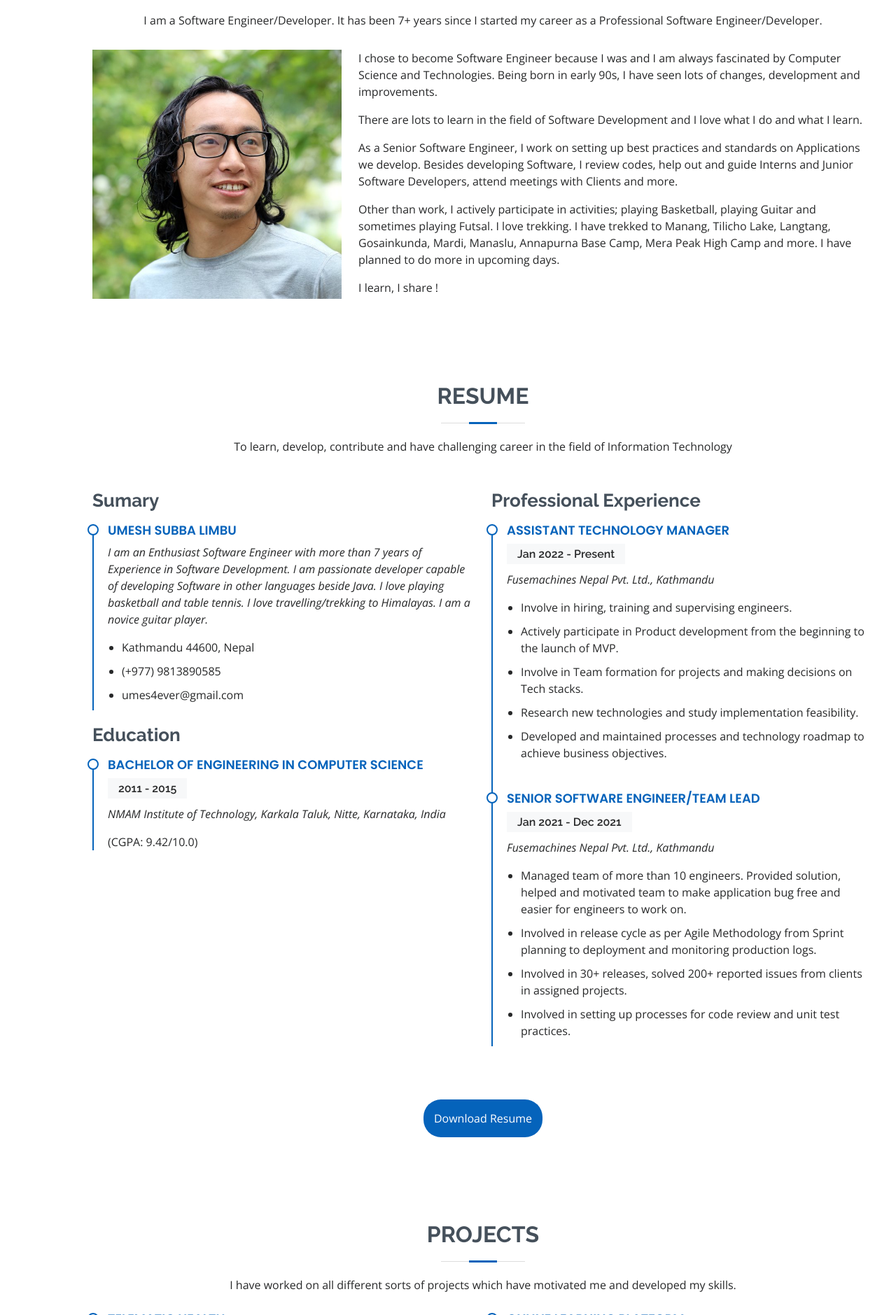
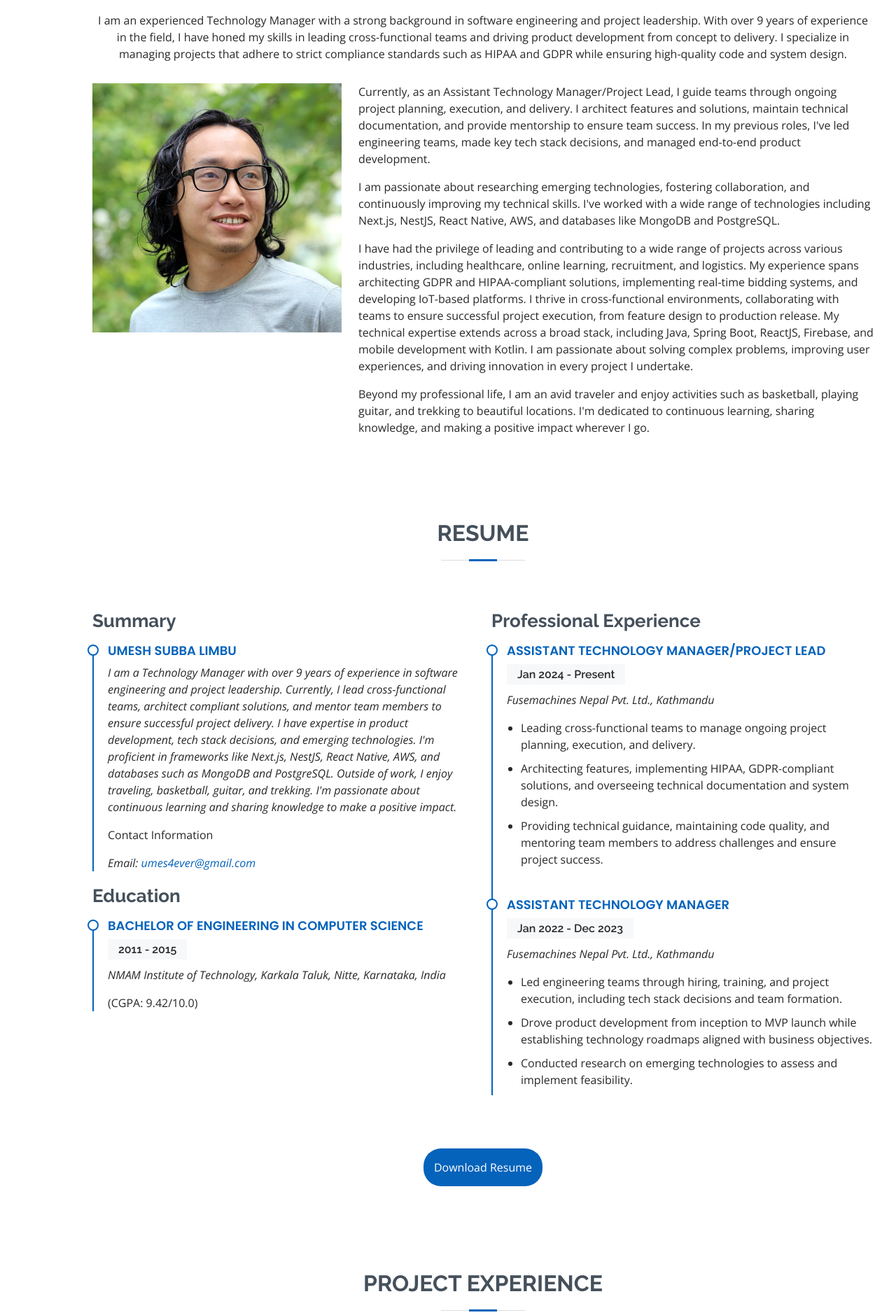
Before and after one commit to umes4ever/umes4ever.github.io, a plain HTML site: page index.html in a window 1280 px wide. Shown: the part 921-2800 px from the top of the page at 70% size. Drawn offline with nearby package versions, Linux system fonts and the light colour scheme.

Commit message:
Updated contents

```diff
--- a/index.html
+++ b/index.html
@@ -73,7 +73,7 @@
           <a href="#resume" class="nav-link scrollto"><i class="bx bx-file-blank"></i> <span>Resume</span></a>
         </li>
         <li>
-          <a href="#portfolio" class="nav-link scrollto"><i class="bx bx-book-content"></i> <span>Projects</span></a>
+          <a href="#portfolio" class="nav-link scrollto"><i class="bx bx-book-content"></i> <span>Project Experience</span></a>
         </li>
         <!-- <li><a href="#services" class="nav-link scrollto"><i class="bx bx-server"></i> <span>Services</span></a></li> -->
         <!-- <li><a href="#contact" class="nav-link scrollto"><i class="bx bx-envelope"></i> <span>Contact</span></a></li> -->
@@ -89,7 +89,8 @@
       <h1>Umesh Subba Limbu</h1>
       <p>
         I'm
-        <span class="typed" data-typed-items="Software Engineer, Traveller"></span>
+        <span class="typed"
+          data-typed-items="a passionate software engineer., a mentor who guides the next generation of developers.,  a lifelong learner always exploring new technologies.,  an adventurous traveler seeking inspiration from the world., dedicated to building impactful solutions and improving lives."></span>
       </p>
       <div class="social-links">
         <a href="https://twitter.com/umes4ever" class="twitter" target="_blank"><i class="bx bxl-twitter"></i></a>
@@ -116,8 +117,11 @@
         <div class="section-title">
           <h2>About</h2>
           <p>
-            I am a Software Engineer/Developer. It has been 7+ years since I
-            started my career as a Professional Software Engineer/Developer.
+            I am an experienced Technology Manager with a strong background in software engineering and project
+            leadership. With over 9 years of experience in the field, I have honed my skills in leading cross-functional
+            teams and driving product development from concept to delivery. I specialize in managing projects that
+            adhere to strict compliance standards such as HIPAA and GDPR while ensuring high-quality code and system
+            design.
           </p>
         </div>
 
@@ -127,30 +131,31 @@
           </div>
           <div class="col-lg-8 pt-4 pt-lg-0 content">
             <p>
-              I chose to become Software Engineer because I was and I am
-              always fascinated by Computer Science and Technologies. Being
-              born in early 90s, I have seen lots of changes, development and
-              improvements.
+              Currently, as an Assistant Technology Manager/Project Lead, I guide teams through ongoing project
+              planning, execution, and delivery. I architect features and solutions, maintain technical documentation,
+              and provide mentorship to ensure team success. In my previous roles, I've led engineering teams, made key
+              tech stack decisions, and managed end-to-end product development.
             </p>
             <p>
-              There are lots to learn in the field of Software Development and
-              I love what I do and what I learn.
+              I am passionate about researching emerging technologies, fostering collaboration, and continuously
+              improving my technical skills. I've worked with a wide range of technologies including Next.js, NestJS,
+              React Native, AWS, and databases like MongoDB and PostgreSQL.
             </p>
             <p>
-              As a Senior Software Engineer, I work on setting up best
-              practices and standards on Applications we develop. Besides
-              developing Software, I review codes, help out and guide Interns
-              and Junior Software Developers, attend meetings with Clients and
-              more.
+              I have had the privilege of leading and contributing to a wide range of projects across various
+              industries, including healthcare, online learning, recruitment, and logistics. My experience spans
+              architecting GDPR and HIPAA-compliant solutions, implementing real-time bidding systems, and developing
+              IoT-based platforms. I thrive in cross-functional environments, collaborating with teams to ensure
+              successful project execution, from feature design to production release. My technical expertise extends
+              across a broad stack, including Java, Spring Boot, ReactJS, Firebase, and mobile development with Kotlin.
+              I am passionate about solving complex problems, improving user experiences, and driving innovation in
+              every project I undertake.
             </p>
             <p>
-              Other than work, I actively participate in activities; playing
-              Basketball, playing Guitar and sometimes playing Futsal. I love
-              trekking. I have trekked to Manang, Tilicho Lake, Langtang,
-              Gosainkunda, Mardi, Manaslu, Annapurna Base Camp, Mera Peak High
-              Camp and more. I have planned to do more in upcoming days.
+              Beyond my professional life, I am an avid traveler and enjoy activities such as basketball, playing
+              guitar, and trekking to beautiful locations. I'm dedicated to continuous learning, sharing knowledge, and
+              making a positive impact wherever I go.
             </p>
-            <p>I learn, I share !</p>
           </div>
         </div>
       </div>
@@ -162,30 +167,24 @@
       <div class="container" data-aos="fade-up">
         <div class="section-title">
           <h2>Resume</h2>
-          <p>
-            To learn, develop, contribute and have challenging career in the
-            field of Information Technology
-          </p>
         </div>
 
         <div class="row">
           <div class="col-lg-6">
-            <h3 class="resume-title">Sumary</h3>
+            <h3 class="resume-title">Summary</h3>
             <div class="resume-item pb-0">
               <h4>Umesh Subba Limbu</h4>
               <p>
-                <em>I am an Enthusiast Software Engineer with more than 7 years
-                  of Experience in Software Development. I am passionate
-                  developer capable of developing Software in other languages
-                  beside Java. I love playing basketball and table tennis. I
-                  love travelling/trekking to Himalayas. I am a novice guitar
-                  player.</em>
+                <em>I am a Technology Manager with over 9 years of experience in software engineering and project
+                  leadership. Currently, I lead cross-functional teams, architect compliant solutions, and mentor team
+                  members to ensure successful project delivery. I have expertise in product development, tech stack
+                  decisions, and emerging technologies. I'm proficient in frameworks like Next.js, NestJS, React Native,
+                  AWS, and databases such as MongoDB and PostgreSQL. Outside of work, I enjoy traveling, basketball,
+                  guitar, and trekking. I'm passionate about continuous learning and sharing knowledge to make a
+                  positive impact.</em>
               </p>
-              <ul>
-                <li>Kathmandu 44600, Nepal</li>
-                <li>(+977) 9813890585</li>
-                <li>umes4ever@gmail.com</li>
-              </ul>
+              <p>Contact Information</p>
+              <p><em>Email: <a href="mailto:umes4ever@gmail.com">umes4ever@gmail.com</a></em></p>
             </div>
 
             <h3 class="resume-title">Education</h3>
@@ -202,28 +201,30 @@
           <div class="col-lg-6">
             <h3 class="resume-title">Professional Experience</h3>
             <div class="resume-item">
-              <h4>Assistant Technology Manager</h4>
-              <h5>Jan 2022 - Present</h5>
+              <h4>Assistant Technology Manager/Project Lead</h4>
+              <h5>Jan 2024 - Present</h5>
               <p><em>Fusemachines Nepal Pvt. Ltd., Kathmandu</em></p>
               <ul>
-                <li>Involve in hiring, training and supervising engineers.</li>
-                <li>Actively participate in Product development from the beginning to the launch of MVP.</li>
-                <li>Involve in Team formation for projects and making decisions on Tech stacks.</li>
-                <li>Research new technologies and study implementation feasibility.</li>
-                <li>Developed and maintained processes and technology roadmap to achieve business objectives.</li>
+                <li>Leading cross-functional teams to manage ongoing project planning, execution, and delivery.</li>
+                <li>Architecting features, implementing HIPAA, GDPR-compliant solutions, and overseeing technical
+                  documentation and system design.</li>
+                <li>Providing technical guidance, maintaining code quality, and mentoring team members to address
+                  challenges and ensure project success.</li>
               </ul>
             </div>
             <div class="resume-item">
-              <h4>Senior Software Engineer/Team Lead</h4>
-              <h5>Jan 2021 - Dec 2021</h5>
+              <h4>Assistant Technology Manager</h4>
+              <h5>Jan 2022 - Dec 2023</h5>
               <p><em>Fusemachines Nepal Pvt. Ltd., Kathmandu</em></p>
               <ul>
-                <li>Managed team of more than 10 engineers. Provided solution, helped and motivated team to make
-                  application bug free and easier for engineers to work on.</li>
-                <li>Involved in release cycle as per Agile Methodology from Sprint planning to deployment and monitoring
-                  production logs.</li>
-                <li>Involved in 30+ releases, solved 200+ reported issues from clients in assigned projects.</li>
-                <li>Involved in setting up processes for code review and unit test practices.</li>
+                <li>Led engineering teams through hiring, training, and
+                  project execution, including tech stack decisions and team
+                  formation.</li>
+                <li>Drove product development from inception to MVP launch
+                  while establishing technology roadmaps aligned with
+                  business objectives.</li>
+                <li>Conducted research on emerging technologies to assess
+                  and implement feasibility.</li>
               </ul>
             </div>
           </div>
@@ -243,25 +244,27 @@
     <section id="portfolio" class="portfolio section-bg">
       <div class="container" data-aos="fade-up">
         <div class="section-title">
-          <h2>Projects</h2>
-          <p>
-            I have worked on all different sorts of projects which have motivated me and developed my skills.
-          </p>
+          <h2>Project Experience</h2>
         </div>
 
         <div class="row">
           <div class="col-lg-6">
             <div class="portfolio-item">
-              <h4>Telematic Health</h4>
+              <h4>Healthcare platform</h4>
               <h5>2022 - Present</h5>
               <p><em>Fusemachines Nepal Pvt. Ltd., Kathmandu</em></p>
               <ul>
                 <li>
-                  Healthcare App to manage your health; booking appointments, remote consultations, lab reports.
+                  Authored 10+ technical documents for architecting and designing solutions ensuring GDPR and HIPAA
+                  compliance, Zoom audio capturing for transcription, TDL lab integration, invoicing feature, multiple
+                  organization support, and teleconsultation.
                 </li>
-                <li>Working as Project Lead; built software architecture, involved in tech stack decisions, sharing and
-                  providing
-                  solutions, ideas, managing overall team of engineers, designers and qas.</li>
+                <li>Worked closely with the PM to establish a process to ensure code quality in the project and
+                  implement an efficient release process.</li>
+                <li>Leading client meetings to discuss upcoming feature releases, ongoing work, and new feature
+                  requirements.</li>
+                <li>Collaborating with cross-functional teams to implement features and successfully release features to
+                  production.</li>
               </ul>
             </div>
             <div class="portfolio-item">
@@ -269,9 +272,12 @@
               <h5>2021 - 2022</h5>
               <p><em>Fusemachines Nepal Pvt. Ltd., Kathmandu</em></p>
               <ul>
-                <li>Platform for hiring top AI talents</li>
+                <li>Developed a Dialog Flow-based system designed to understand queries related to the required
+                  engineers and provide a list of engineers that match the query.</li>
                 <li>
-                  Worked on integrating part of Online Learning Platform to create a knowledge base.
+                  Worked on creating a service to update existing indexed lead data in Elasticsearch, replacing outdated
+                  information with new data, while looking into sources like LinkedIn and other sources to gather
+                  relevant updates.
                 </li>
               </ul>
             </div>
@@ -282,13 +288,15 @@
               <h5>2019 - 2021</h5>
               <p><em>Fusemachines Nepal Pvt. Ltd., Kathmandu</em></p>
               <ul>
-                <li>Online learning platform for Schools.</li>
+                <li>Led a team of 10+ engineers as Squad Lead, driving the development of live class features and other
+                  functionalities for an online learning platform, including lesson planning, assignment grading tools
+                  and more.</li>
                 <li>
-                  Worked on features; attendance, lesson plan, ipynb to html,
-                  restructuring student progress data model, overall online live class feature; integrating
-                  Zoom APIs, listing out recordings, handling class schedules.
+                  Actively worked with the Customer support team to resolve client-reported issues. Resolved 200+
+                  client-reported issues.
                 </li>
-                <li>Worked as Team Lead.</li>
+                <li>Monitored and managed over 30+ production releases, ensuring smooth deployment and timely issue
+                  resolution.</li>
               </ul>
             </div>
             <div class="portfolio-item">
@@ -297,11 +305,8 @@
               <p><em>Fusemachines Nepal Pvt. Ltd., Kathmandu</em></p>
               <ul>
                 <li>
-                  Platform to manage Parking hubs, located at different places.
-                </li>
-                <li>
-                  Worked on Realtime application features to track Vehicle
-                  using GPS from phones/tablets.
+                  Collaborated in a team to develop an IoT system based on geofencing to detect vehicle entry and exit
+                  from parking hubs, and track the number of vehicles across different parking locations.
                 </li>
               </ul>
             </div>
@@ -318,7 +323,7 @@
     <div class="container">
       <h3>Umesh Subba Limbu</h3>
       <p>
-        Software Engineer with hunger to experience and learn creative stuffs.
+        Software Engineer with a passion for innovation and a drive to continuously learn.
       </p>
       <div class="social-links">
         <a href="https://twitter.com/umes4ever" class="twitter" target="_blank"><i class="bx bxl-twitter"></i></a>
```
Also changed, not shown: 1 other file.
